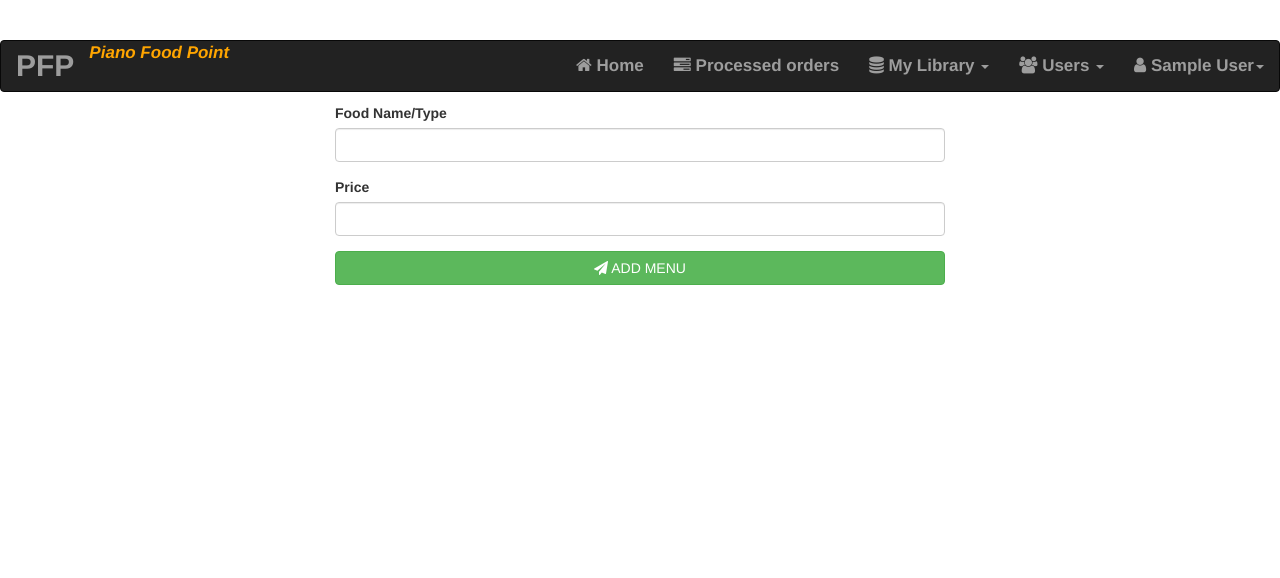
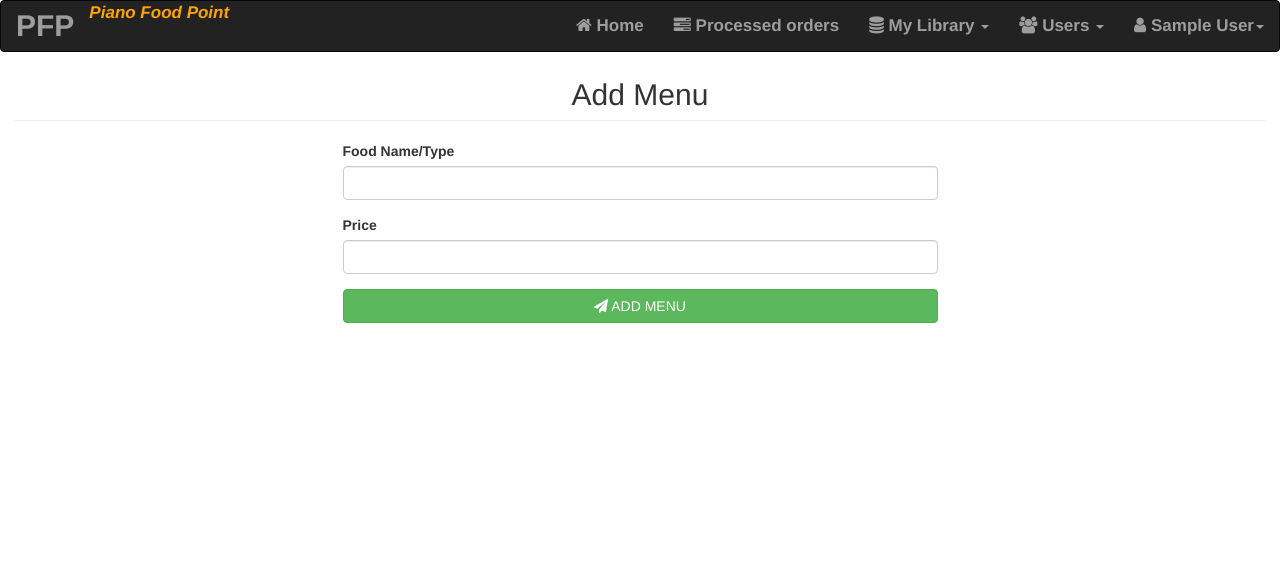
Before and after one commit to pianop477/PIANO-FOOD-POINT-FINAL-PROJECT, a PHP site: page /menus.php in a window 1280 px wide. Shown: the top 578 px of the page. Run offline with PHP 8.4, Linux system fonts and the light colour scheme; the visitor is signed in with stand-in values (Sample User, id 1); some libraries are stand-ins or nearby versions.

Commit message:
Update menus.php

```diff
--- a/menus.php
+++ b/menus.php
@@ -26,7 +26,8 @@
 <!--Navigation links-->
 <!--section -->
     <section>
-        <div style="margin-top: auto;">
+        <div class="container-fluid" style="position: absolute; width: 100%; margin-top: 3%;">
+        <div>
             <h2 class="text-center page-header">Add Menu</h2>
         </div>
         <div class="container" style="width: 50%; align-content: center;">
@@ -49,6 +50,7 @@
                 </div>
             </form>
         </div>
+        </div>
     </section>
 
 <script src="index.js"></script>
```
